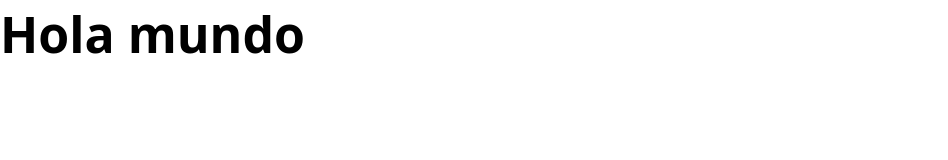
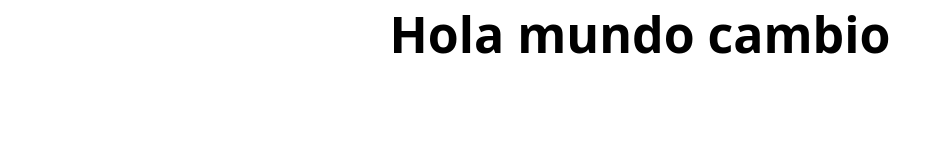
Before and after one commit to KevinnHernandez/Prueba-git, a plain HTML site: page index.html in a window 1280 px wide. Shown: the whole page, without its empty margins (0-948 px from the left). Drawn offline with Linux system fonts and the light colour scheme.

Commit message:
style: :lipstick: Prueba cambio

```diff
--- a/index.html
+++ b/index.html
@@ -7,6 +7,6 @@
     <title>Document</title>
 </head>
 <body>
-    <h1>Hola mundo</h1>
+    <h1>Hola mundo cambio</h1>
 </body>
 </html>
--- a/style.css
+++ b/style.css
@@ -2,4 +2,5 @@
 h1{
     font-family: system-ui, -apple-system, BlinkMacSystemFont, 'Segoe UI', Roboto, Oxygen, Ubuntu, Cantarell, 'Open Sans', 'Helvetica Neue', sans-serif;
     font-size: 50px;
+    text-align: center;
 }
```
